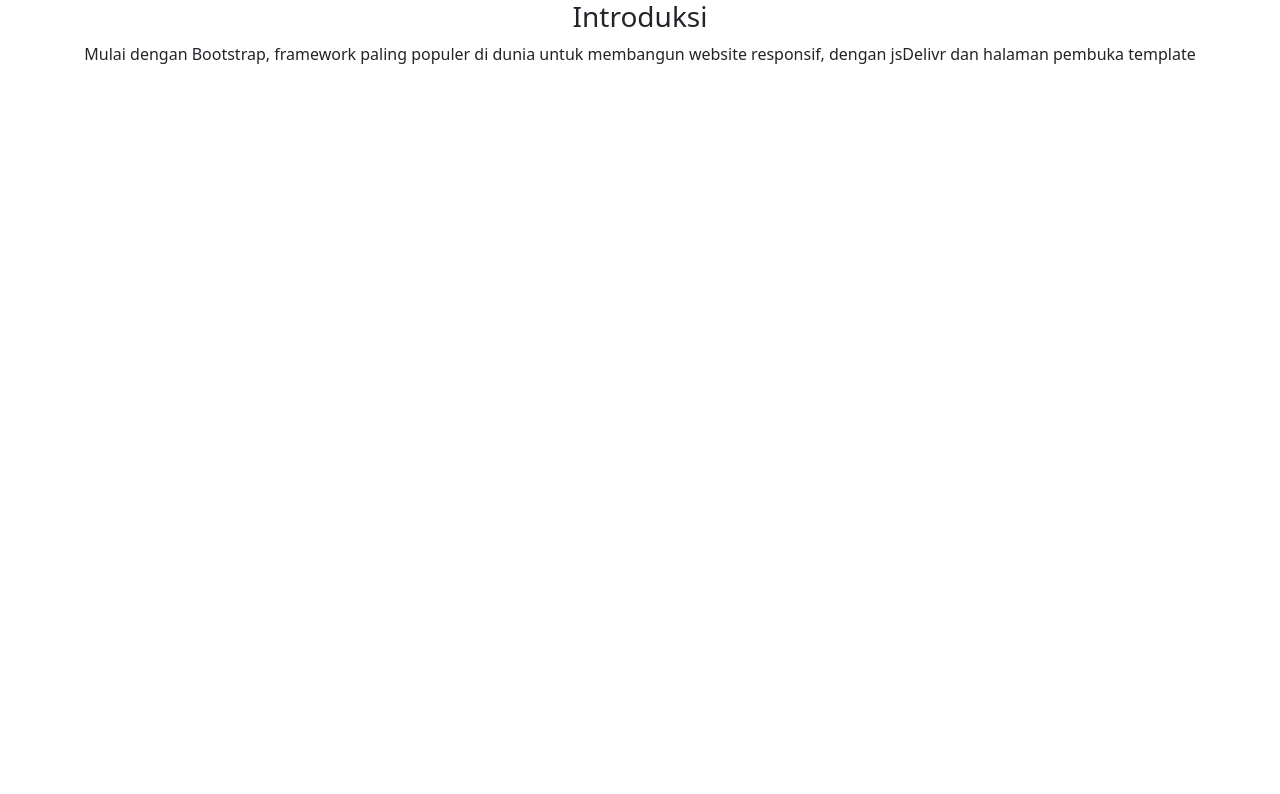
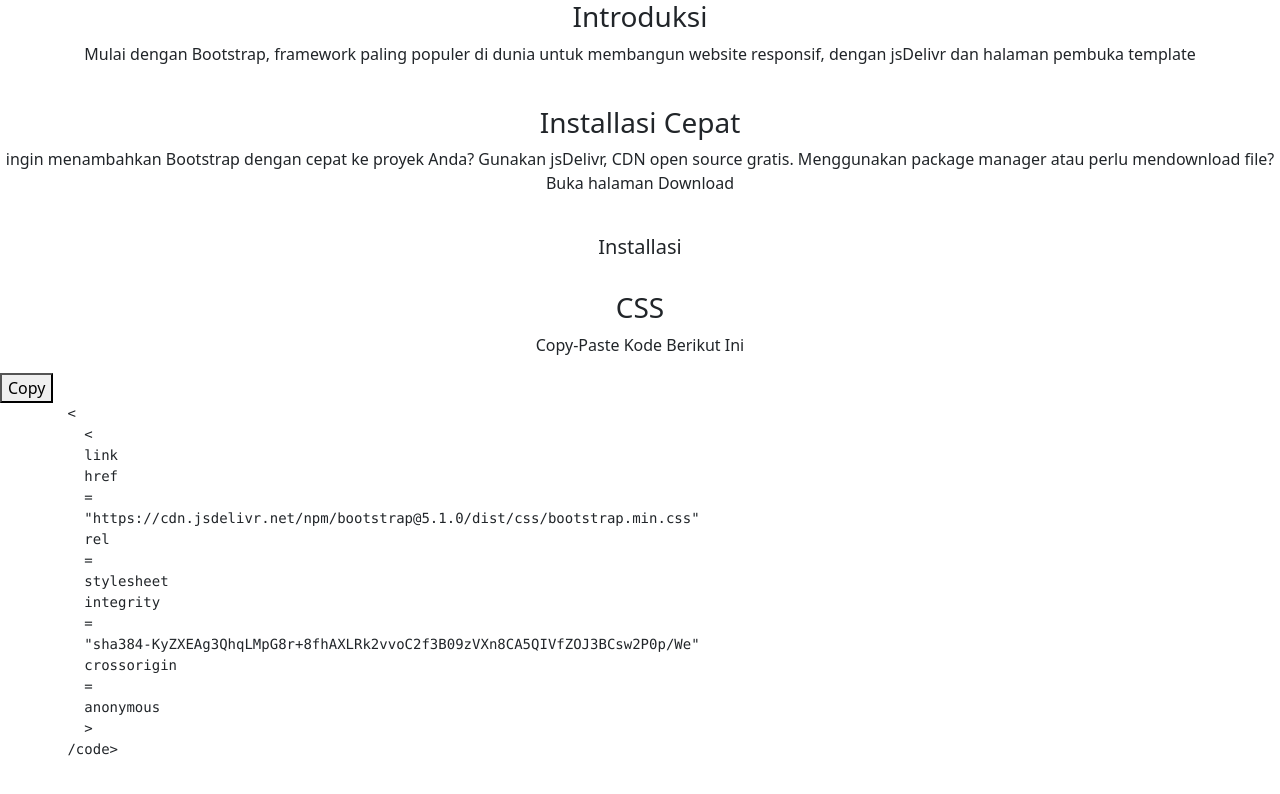
Before and after one commit to bootstrap-id/bootstrap-id.github.io, a plain HTML site: page index.html in a window 1280 px wide. Drawn offline with nearby package versions, Linux system fonts and the light colour scheme.

Commit message:
Update index.html

```diff
--- a/index.html
+++ b/index.html
@@ -11,10 +11,37 @@
     <title>Bootstrap ID | Introduksi</title>
   </head>
   <body>
-    <div class="text-center">
-      <h3>Introduksi</h3>
-      <p>Mulai dengan Bootstrap, framework paling populer di dunia untuk membangun website responsif, dengan jsDelivr dan halaman pembuka template</p>
-    </div
+      <h3 class="text-center">Introduksi</h3>
+      <p class="text-center">Mulai dengan Bootstrap, framework paling populer di dunia untuk membangun website responsif, dengan jsDelivr dan halaman pembuka template</p><br>
+      <h3 class="text-center">Installasi Cepat</h3>
+      <p class="text-center">ingin menambahkan Bootstrap dengan cepat ke proyek Anda? Gunakan jsDelivr, CDN open source gratis. Menggunakan package manager atau perlu mendownload file? <a>Buka halaman Download</a></p><br>
+      <h5 class="text-center">Installasi</h5><br>
+      <h3 class="text-center">CSS</h3>
+      <p  class="text-center">Copy-Paste Kode Berikut Ini</p>
+    <div class="bd-clipboard">
+      <button type="button" class="btn-clipboard" title data-bs-original-title="Copy to clipboard">Copy</button>
+    </div>
+    <div class="highlight">
+      <pre tabindex="0" class="chroma">
+        <code class="language-html" data-lang="html"><
+          <span class="p"><</span>
+          <span class="nt">link</span>
+          <span class="na">href</span>
+          <span class="o">=</span>
+          <span class="s">"https://cdn.jsdelivr.net/npm/bootstrap@5.1.0/dist/css/bootstrap.min.css"</span>
+          <span class="na">rel</span>
+          <span class="o">=</span>
+          <span class="s">stylesheet</span>
+          <span class="na">integrity</span>
+          <span class="o">=</span>
+          <span class="s">"sha384-KyZXEAg3QhqLMpG8r+8fhAXLRk2vvoC2f3B09zVXn8CA5QIVfZOJ3BCsw2P0p/We"</span>
+          <span class="na">crossorigin</span>
+          <span class="o">=</span>
+          <span class="s">anonymous</span>
+          <span class="p">></span>
+        /code>
+      </pre>
+    </div>
     <!-- Optional JavaScript; choose one of the two! -->
 
     <!-- Option 1: Bootstrap Bundle with Popper -->
```
